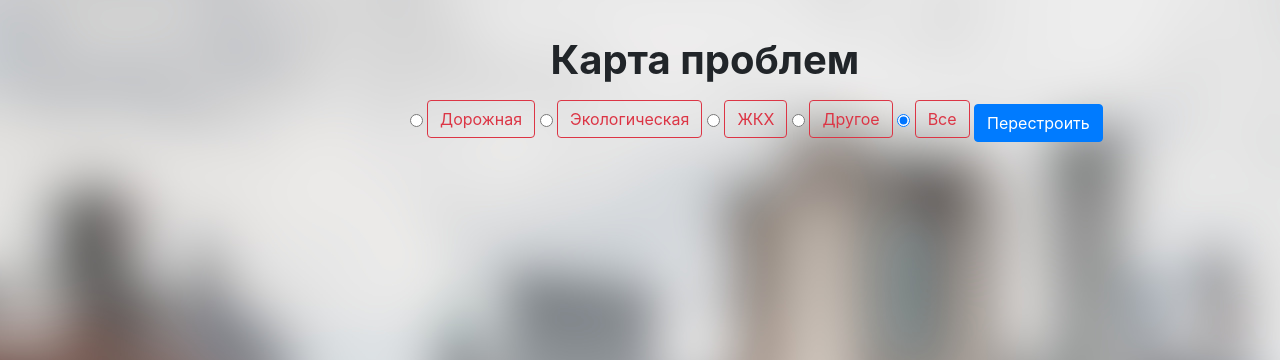
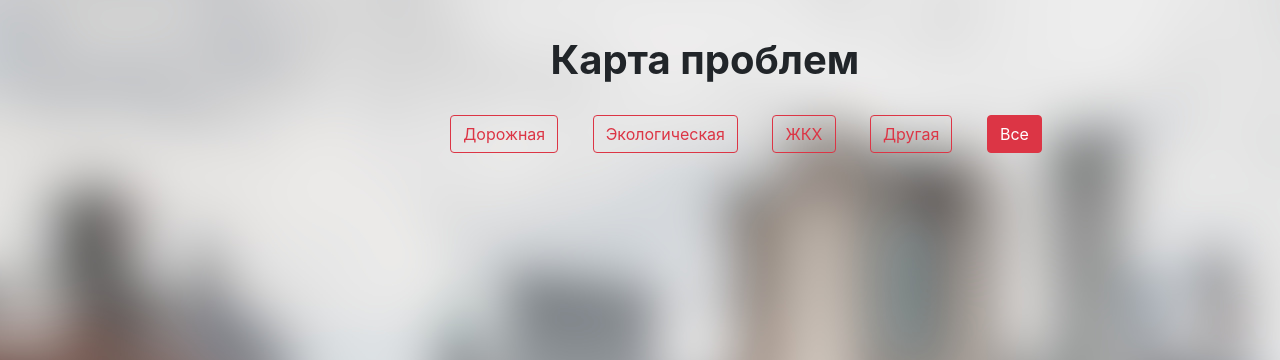
Before and after one commit to Fe0fan0v/CyberPro, a Flask app: page / in a window 1280 px wide. Shown: the part 60-420 px from the top of the page. Run offline with Flask 2, Linux system fonts and the light colour scheme; data that the repository does not hold is empty; some libraries are stand-ins or nearby versions.

Commit message:
Добавлены и исправлены несколько файлов

```diff
--- a/main.py
+++ b/main.py
@@ -49,12 +49,13 @@ def add_complaint(**kwards):
     for i in ['name', 'description', 'coordinates', 'photo', 'date']:
         if i not in list(kwards.keys()):
             return
-    #for i in db_sess.query(Complaint).all():
-    #    if lonlat_distance((float(kwards['coordinates'].split(',')[0]), float(kwards['coordinates'].split(',')[1])),
-    #                       (float(i.coordinates.split(',')[0]), float(i.coordinates.split(',')[1]))) <= 20:
-    #        i.n_confirmation += 1
-    #        db_sess.commit()
-    #        return
+    for i in db_sess.query(Complaint).all():
+        if lonlat_distance((float(kwards['coordinates'].split(',')[0]), float(kwards['coordinates'].split(',')[1])),
+                           (float(i.coordinates.split(',')[0]), float(i.coordinates.split(',')[1]))) <= 20 and \
+                kwards['category'] == i.category:
+            i.n_confirmation += 1
+            db_sess.commit()
+            return
     write_to_file(kwards['photo'], f'static/img/img_problems/{list(db_sess.query(Complaint).all())[-1].id + 1}.jpg')
     if 'category' not in list(kwards.keys()):
         complaint = Complaint(
@@ -117,6 +118,8 @@ def add_sentense(**kwards):
     db_sess.add(sentense)
     db_sess.commit()
     return
+
+
 # db_session.global_init("db/users_my_site.db")
 # add_complaint(name='Прорвало трубы', description='В подъезде вода...',
 #              photo=convert_to_binary_data('static/img/broken_road.jpg'),
--- a/templates/geolocation.html
+++ b/templates/geolocation.html
@@ -4,18 +4,12 @@
 <!-- <div style="hight: 100%; width: 100%; align: center;"> -->
 <h1 style="position: absolute; top: 12%; left: 43%; font-weight: bold;">Карта проблем</h1>
 <div id="map" style="width: 100%; height: 900px; padding: 20%;"></div>
-<form style="position: absolute; left: 32%; top: 20%;" method="post">
-            <input type="radio" class="btn-check" name="category" id="option1" value="0" autocomplete="off" checked>
-    <label class="btn btn-outline-danger" for="option1">Дорожная</label>
-<input type="radio" class="btn-check" name="category" id="option2" value="1" autocomplete="off" checked>
-    <label class="btn btn-outline-danger" for="option2">Экологическая</label>
-<input type="radio" class="btn-check" name="category" id="option3" value="2" autocomplete="off" checked>
-    <label class="btn btn-outline-danger" for="option3">ЖКХ</label>
-<input type="radio" class="btn-check" name="category" id="option4" value="3" autocomplete="off" checked>
-    <label class="btn btn-outline-danger" for="option4">Другое</label>
-    <input type="radio" class="btn-check" name="category" id="option5" value="4" autocomplete="off" checked>
-    <label class="btn btn-outline-danger" for="option5">Все</label>
-    <input class="btn btn-primary" type="submit" value="Перестроить" name="submit_button">
+<form style="position: absolute; left: 34%; top: 20%;" method="post">
+    <button class="btn btn{{ backlight[0] }}-danger" type="submit" name="category" value="0" style="margin: 15px;">Дорожная</button>
+    <button class="btn btn{{ backlight[1] }}-danger" type="submit" name="category" value="1" style="margin: 15px;">Экологическая</button>
+    <button class="btn btn{{ backlight[2] }}-danger" type="submit" name="category" value="2" style="margin: 15px;">ЖКХ</button>
+    <button class="btn btn{{ backlight[3] }}-danger" type="submit" name="category" value="3" style="margin: 15px;">Другая</button>
+    <button class="btn btn{{ backlight[4] }}-danger" type="submit" name="category" value="4" style="margin: 15px;">Все</button>
           </form>
 <script src="http://api-maps.yandex.ru/2.1/?lang=ru_RU" type="text/javascript"></script>
 <script type="text/javascript">
@@ -28,7 +22,7 @@ function init () {
         // Масштаб, тут все просто
         zoom: 9,
         // Отключаем все элементы управления
-        controls: ['zoomControl']
+        controls: ['zoomControl', 'fullscreenControl']
     });
 
     var myGeoObjects = [];
```
Also changed, not shown: program.py (added, +46 -0 lines), templates/problems.html (+7 -8 lines).
